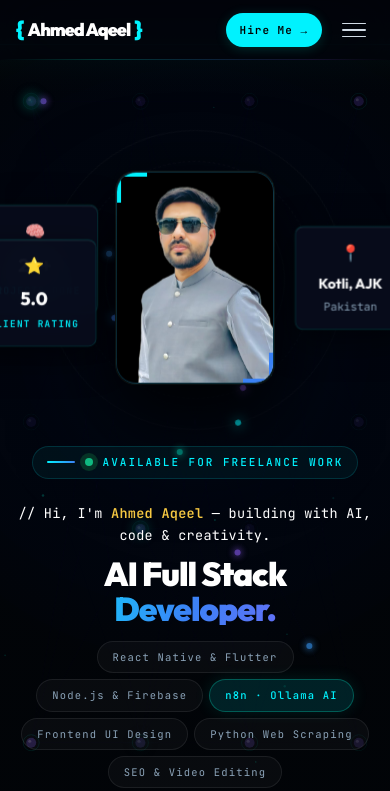
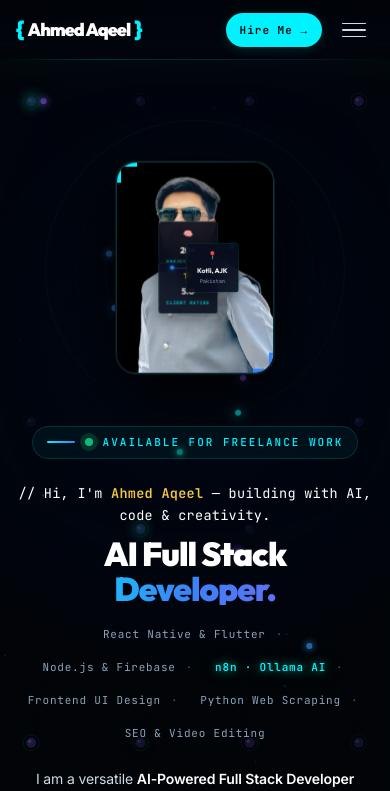
Before and after one commit to devahmedaqeel/portfolio, a website: page index.html in a window 390 px wide. Shown: the top 791 px of the page. Drawn offline with Linux system fonts and the light colour scheme; animation ran at ten frames a second.

Commit message:
style: fix mobile hero layout, enable dotted lines, make specialties boxless, hide terminal on mobile

```diff
--- a/css/style.css
+++ b/css/style.css
@@ -284,24 +284,38 @@ nav.scrolled {
 }
 
 .hero-roles {
-  display: flex; flex-wrap: wrap; gap: 8px;
+  display: flex; flex-wrap: wrap; gap: 6px 0px;
   margin-bottom: 20px;
 }
 .role-pill {
-  font-family: var(--font-mono); font-size: 10.5px;
-  color: var(--text3); letter-spacing: 1.2px;
-  background: rgba(255,255,255,0.03); border: 1px solid var(--border2);
-  padding: 6px 15px; border-radius: 100px;
-  transition: color 0.3s, border-color 0.3s, background 0.3s;
+  font-family: var(--font-mono); font-size: 11px;
+  color: var(--text3); letter-spacing: 0.8px;
+  background: transparent !important; border: none !important;
+  box-shadow: none !important;
+  padding: 4px 6px; border-radius: 0;
+  transition: color 0.3s, text-shadow 0.3s;
+  display: inline-flex;
+  align-items: center;
 }
 .role-pill:hover {
-  color: var(--text2); border-color: rgba(255,255,255,0.12);
-  background: rgba(255,255,255,0.05);
+  color: var(--text);
 }
 .role-pill.active {
-  color: var(--accent); background: var(--accent-dim);
-  border-color: rgba(0,229,196,0.3);
-  font-weight: 500;
+  color: var(--accent) !important;
+  background: transparent !important;
+  border: none !important;
+  box-shadow: none !important;
+  font-weight: 700;
+  text-shadow: 0 0 10px rgba(0, 229, 196, 0.8), 0 0 20px rgba(0, 229, 196, 0.4);
+}
+.role-pill:not(:last-child)::after {
+  content: '·';
+  margin-left: 10px;
+  margin-right: 4px;
+  color: var(--text3);
+  opacity: 0.5;
+  font-weight: normal;
+  text-shadow: none;
 }
 
 .typing-box {
@@ -2540,10 +2554,13 @@ nav.scrolled {
   /* Hide fancy cursor, restore auto cursor for touch */
   #cursor, #cursor-ring { display: none !important; }
   body, button, a, input, select, textarea { cursor: auto !important; }
-  .fc-top::before, .fc-top::after,
-  .fc-bottom::before, .fc-bottom::after,
-  .fc-mid::before, .fc-mid::after {
-    display: none !important;
+  /* Hide connector lines on tablet range to prevent overflow */
+  @media (min-width: 769px) {
+    .fc-top::before, .fc-top::after,
+    .fc-bottom::before, .fc-bottom::after,
+    .fc-mid::before, .fc-mid::after {
+      display: none !important;
+    }
   }
 
   :root { --section-pad: 50px 48px; }
@@ -2719,11 +2736,12 @@ nav.scrolled {
 
   /* Fix Avatar visibility explicitly */
   .avatar-wrap {
-    max-width: 220px;
+    max-width: 190px !important;
     width: 100%;
     height: auto !important;
     aspect-ratio: 3 / 4 !important;
     position: relative;
+    margin: 0 auto;
   }
   .avatar-card {
     position: absolute;
@@ -2742,11 +2760,69 @@ nav.scrolled {
 
   .avatar-emoji { font-size: 72px; }
 
-  /* Scale chips down to fit like laptop but smaller */
-  .fc-top    { top: 16px; left: -20px; right: auto; transform: scale(0.6); transform-origin: top left; }
-  .fc-bottom { bottom: 16px; left: -20px; right: auto; transform: scale(0.6); transform-origin: bottom left; }
-  .fc-mid    { top: 50%; right: -30px; left: auto; transform: translateY(-50%) scale(0.6); transform-origin: right center; display: flex !important; }
-  .avatar-card::before, .avatar-card::after { width: 30px; height: 30px; }
+  /* Enable dotted connector lines and anchor dots on mobile */
+  .fc-top::before, .fc-top::after,
+  .fc-bottom::before, .fc-bottom::after,
+  .fc-mid::before, .fc-mid::after {
+    display: block !important;
+  }
+
+  /* Scale chips and position them perfectly beside the avatar wrap */
+  .fc-top {
+    top: 15% !important;
+    left: -22px !important;
+    right: auto !important;
+    transform: scale(0.55) !important;
+    transform-origin: right center !important;
+    animation: sysFloatTop 5s ease-in-out infinite !important;
+  }
+  .fc-bottom {
+    bottom: 15% !important;
+    left: -22px !important;
+    right: auto !important;
+    transform: scale(0.55) !important;
+    transform-origin: right center !important;
+    animation: sysFloatBottom 6s ease-in-out infinite !important;
+  }
+  .fc-mid {
+    top: 50% !important;
+    right: -22px !important;
+    left: auto !important;
+    transform: translateY(-50%) scale(0.55) !important;
+    transform-origin: left center !important;
+    animation: sysFloatMid 5.5s ease-in-out infinite !important;
+    display: flex !important;
+  }
+  .avatar-card::before, .avatar-card::after { width: 20px !important; height: 20px !important; }
+
+  /* Hide the interactive typing/coding box on mobile and tablet */
+  .typing-box {
+    display: none !important;
+  }
+
+  /* Center specialty text tags on mobile/tablet */
+  .hero-roles {
+    order: 4;
+    justify-content: center !important;
+    margin-bottom: 20px;
+    width: 100%;
+  }
+
+  /* Polish hero bio and actions spacing */
+  .hero-bio {
+    font-size: 14px !important;
+    line-height: 1.72 !important;
+    margin: 0 auto 20px !important;
+    max-width: 100% !important;
+    text-align: center !important;
+    color: var(--text2) !important;
+  }
+
+  .hero-actions {
+    margin-top: 12px !important;
+    gap: 12px !important;
+    width: 100% !important;
+  }
 
   /* Stats bar — 3-col grid + full-width marquee row */
   .stats-bar {
@@ -2812,12 +2888,30 @@ nav.scrolled {
   }
 
   .avatar-wrap {
-    max-width: 180px;
-  }
-  .hero-visual { height: 280px; }
-  .fc-top    { top: 12px; left: -15px; right: auto; transform: scale(0.5); transform-origin: top left; }
-  .fc-bottom { bottom: 12px; left: -15px; right: auto; transform: scale(0.5); transform-origin: bottom left; }
-  .fc-mid    { top: 50%; right: -20px; left: auto; transform: translateY(-50%) scale(0.5); transform-origin: right center; display: flex !important; }
+    max-width: 165px !important;
+  }
+  .hero-visual { height: 260px !important; }
+  .fc-top {
+    top: 15% !important;
+    left: -22px !important;
+    right: auto !important;
+    transform: scale(0.48) !important;
+    transform-origin: right center !important;
+  }
+  .fc-bottom {
+    bottom: 15% !important;
+    left: -22px !important;
+    right: auto !important;
+    transform: scale(0.48) !important;
+    transform-origin: right center !important;
+  }
+  .fc-mid {
+    top: 50% !important;
+    right: -22px !important;
+    left: auto !important;
+    transform: translateY(-50%) scale(0.48) !important;
+    transform-origin: left center !important;
+  }
 }
 
 /* ================================================================
@@ -3597,7 +3691,7 @@ nav::after {
 
 /* ── 29. ROLE PILLS: better hover glow ──────────────────────── */
 .role-pill.active {
-  box-shadow: 0 0 16px rgba(0,229,196,0.12);
+  box-shadow: none !important;
 }
 
 /* ── 30. CARD SKILL ICON GLOW: original icons ───────────────── */
@@ -3879,8 +3973,8 @@ strong, b { font-weight: 700; }
   white-space: nowrap;
 }
 
-/* Connector dots and lines: always hidden on ≤1100px to prevent overflow */
-@media (max-width: 1200px) {
+/* Connector dots and lines: hidden on tablet range to prevent overflow, but enabled on mobile under tighter scaling */
+@media (max-width: 1200px) and (min-width: 769px) {
   .fc-top::before, .fc-top::after,
   .fc-bottom::before, .fc-bottom::after,
   .fc-mid::before, .fc-mid::after {
```
